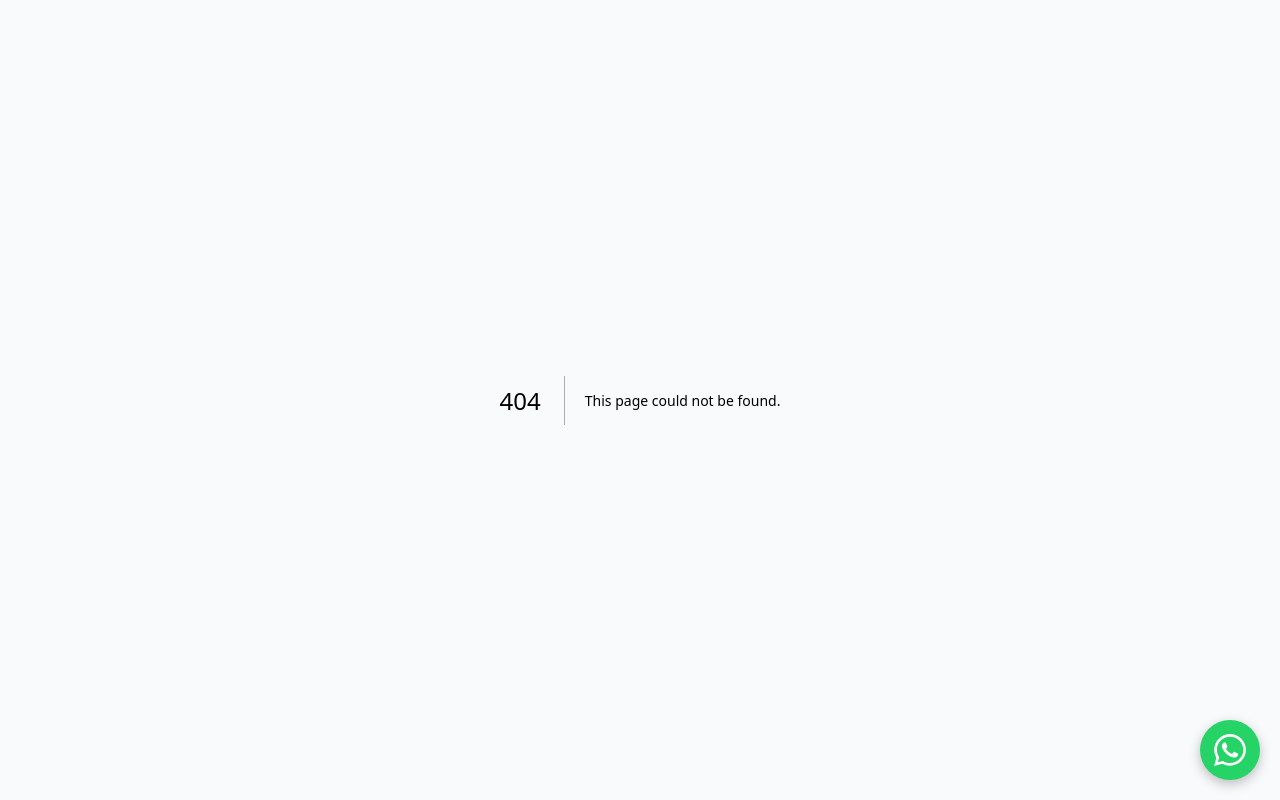
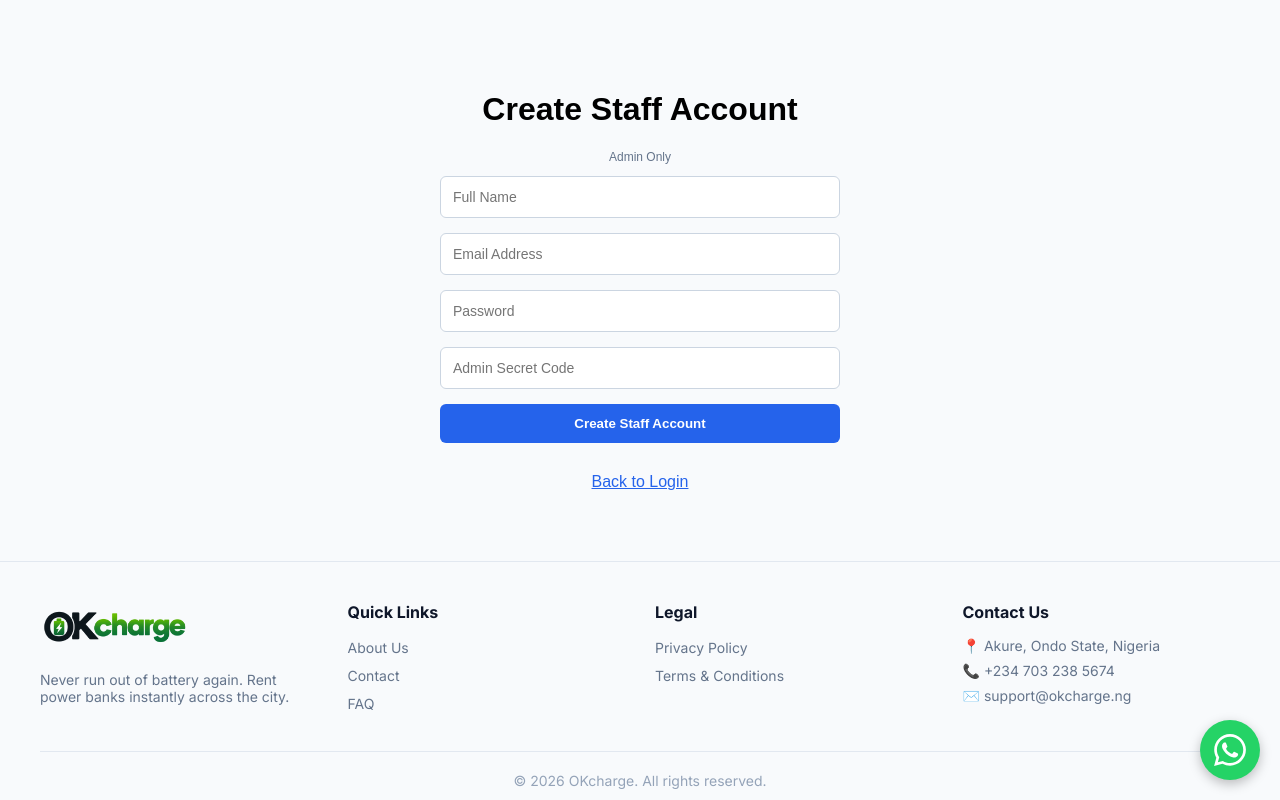
Before and after one commit to okivictor01-bit/OKcharge-, a Next.js app: page /auth/staff-register in a window 1280 px wide. Before the commit this address had no page. Shown: the top 800 px of the page. Built offline with nearby package versions, Linux system fonts and the light colour scheme.

Commit message:
Create page.tsx

```diff
--- /dev/null
+++ b/app/auth/staff-register/page.tsx
@@ -0,0 +1,102 @@
+"use client";
+
+import { useState } from 'react';
+import { supabase } from '@/lib/supabase';
+import { useRouter } from 'next/navigation';
+
+export default function StaffRegister() {
+  const router = useRouter();
+  const [formData, setFormData] = useState({ name: '', email: '', password: '', secret: '' });
+  const [loading, setLoading] = useState(false);
+  const [message, setMessage] = useState('');
+
+  const handleRegister = async (e: React.FormEvent) => {
+    e.preventDefault();
+
+    // SECURITY CHECK: Only allow registration if the secret code is correct
+    if (formData.secret !== 'OKCHARGE_ADMIN_2026') {
+      setMessage('❌ Invalid Secret Code.');
+      return;
+    }
+
+    setLoading(true);
+    setMessage('');
+
+    const { data, error } = await supabase.auth.signUp({
+      email: formData.email,
+      password: formData.password,
+      options: {
+        data: {
+          full_name: formData.name,
+          role: 'staff' // This tells the database to make them a staff member
+        }
+      }
+    });
+
+    if (error) {
+      setMessage('Error: ' + error.message);
+    } else {
+      setMessage('✅ Staff member created successfully! They can now login.');
+      setFormData({ name: '', email: '', password: '', secret: '' });
+    }
+    setLoading(false);
+  };
+
+  return (
+    <main style={{ padding: '20px', fontFamily: 'sans-serif', maxWidth: '400px', margin: '50px auto' }}>
+      <h1 style={{ textAlign: 'center' }}>Create Staff Account</h1>
+      <p style={{ textAlign: 'center', fontSize: '12px', color: '#64748b' }}>Admin Only</p>
+
+      <form onSubmit={handleRegister} style={{ display: 'grid', gap: '15px' }}>
+        <input
+          placeholder="Full Name"
+          required
+          value={formData.name}
+          onChange={e => setFormData({...formData, name: e.target.value})}
+          style={inputStyle}
+        />
+        <input
+          type="email"
+          placeholder="Email Address"
+          required
+          value={formData.email}
+          onChange={e => setFormData({...formData, email: e.target.value})}
+          style={inputStyle}
+        />
+        <input
+          type="password"
+          placeholder="Password"
+          required
+          value={formData.password}
+          onChange={e => setFormData({...formData, password: e.target.value})}
+          style={inputStyle}
+        />
+        <input
+          type="password"
+          placeholder="Admin Secret Code"
+          required
+          value={formData.secret}
+          onChange={e => setFormData({...formData, secret: e.target.value})}
+          style={inputStyle}
+        />
+
+        <button type="submit" disabled={loading} style={btnStyle}>
+          {loading ? 'Creating...' : 'Create Staff Account'}
+        </button>
+      </form>
+
+      {message && (
+        <p style={{ textAlign: 'center', marginTop: '20px', color: message.includes('✅') ? 'green' : 'red' }}>
+          {message}
+        </p>
+      )}
+
+      <div style={{ textAlign: 'center', marginTop: '30px' }}>
+        <a href="/auth/login" style={{ color: '#2563eb' }}>Back to Login</a>
+      </div>
+    </main>
+  );
+}
+
+const inputStyle = { padding: '12px', border: '1px solid #cbd5e1', borderRadius: '6px', fontSize: '14px', width: '100%', boxSizing: 'border-box' as const };
+const btnStyle = { padding: '12px', backgroundColor: '#2563eb', color: 'white', border: 'none', borderRadius: '6px', fontWeight: 'bold', cursor: 'pointer' };
```
